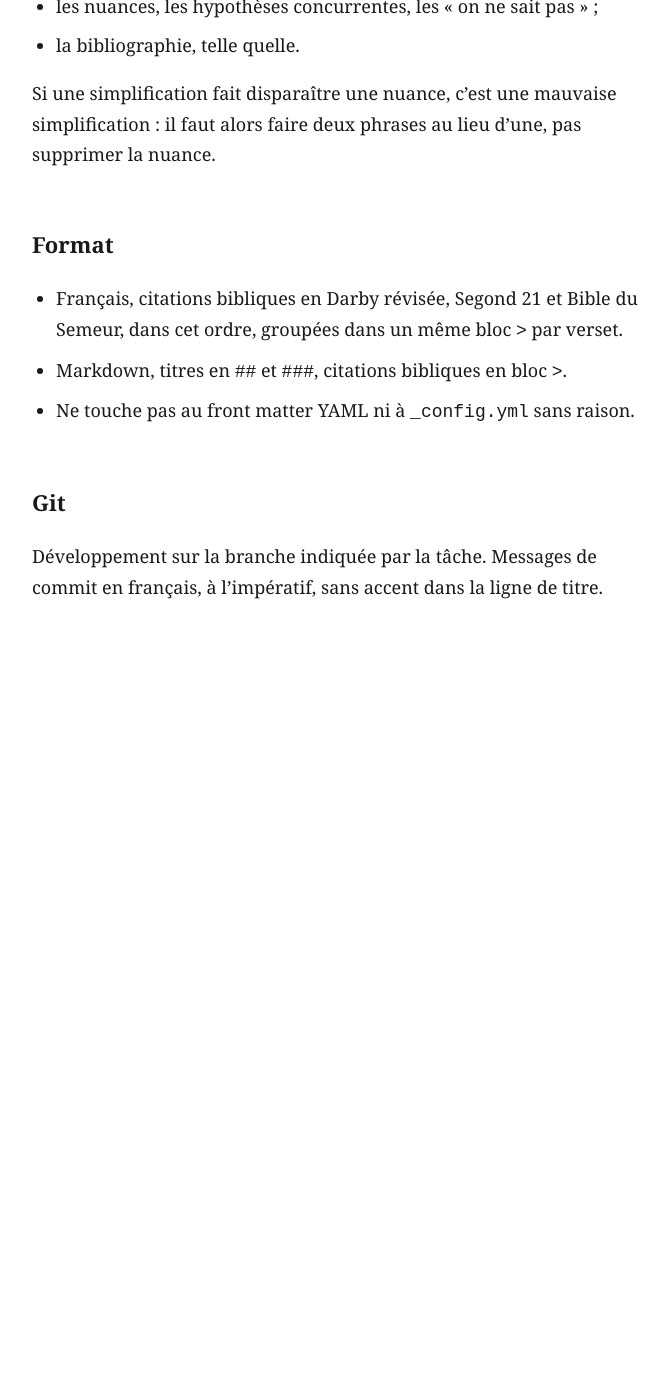
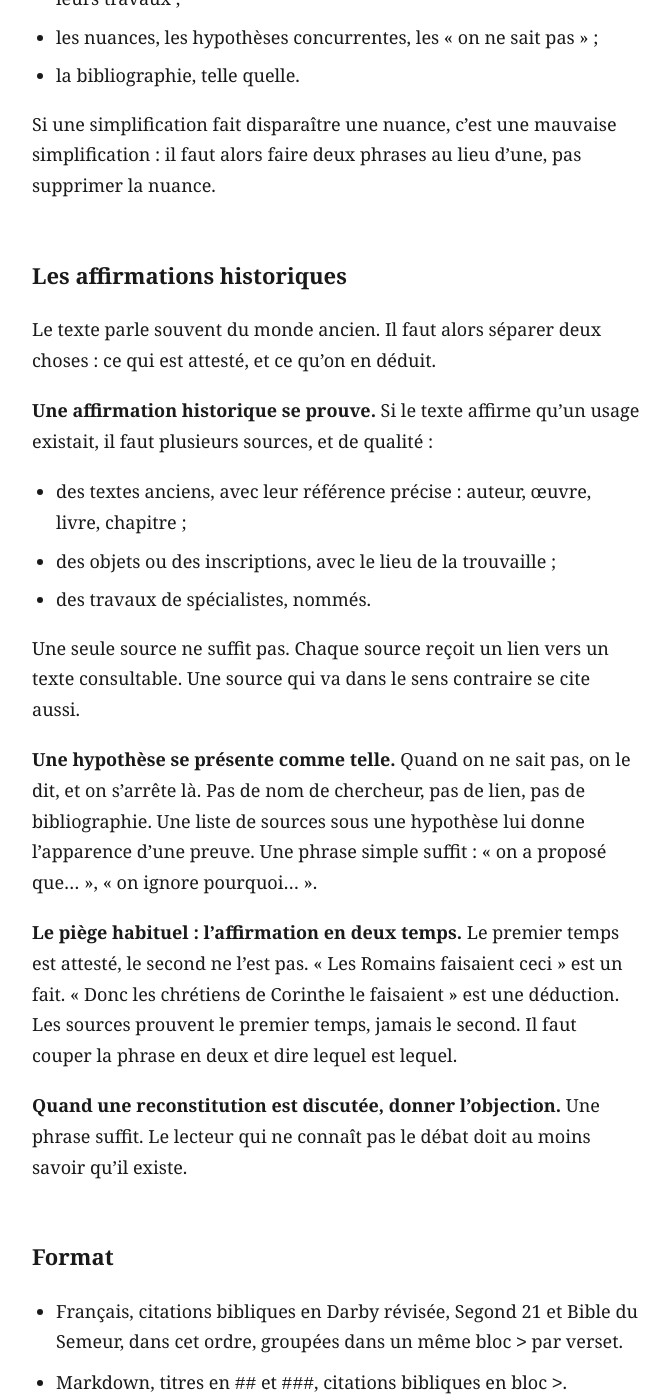
Before and after one commit to arnkoe/1-cor-11, a Jekyll site: the page built from CLAUDE.md, in a window 1280 px wide and 1400 px high, scrolled down 2794 px. Shown: the whole window, without its empty margins (304-974 px from the left). Built offline with Jekyll 4.4.1, drawn with Linux system fonts in a browser that asks for light colours; our own code applies the rules of GitHub Pages for plain Markdown files; before the commit the page ends 3544 px from its top, so only the background shows below that; some of the changed text lies outside the part shown.

Commit message:
Ajouter une regle sur les affirmations historiques
Une affirmation historique demande plusieurs sources de qualite. Une
hypothese se presente comme telle, sans source. Separer le fait atteste
de la deduction qu'on en tire.

```diff
--- a/CLAUDE.md
+++ b/CLAUDE.md
@@ -70,12 +70,40 @@ Simplifier veut dire simplifier la forme, jamais le fond. On garde tout :
 - les références bibliques et leurs numéros de versets ;
 - les termes grecs en italique, avec leur traduction ;
 - les citations d'auteurs anciens et leurs références précises ;
-- les noms de chercheurs et leurs positions ;
+- les noms de chercheurs et leurs positions, quand on s'appuie sur leurs travaux ;
 - les nuances, les hypothèses concurrentes, les « on ne sait pas » ;
 - la bibliographie, telle quelle.
 
 Si une simplification fait disparaître une nuance, c'est une mauvaise simplification :
 il faut alors faire deux phrases au lieu d'une, pas supprimer la nuance.
+
+## Les affirmations historiques
+
+Le texte parle souvent du monde ancien. Il faut alors séparer deux choses : ce qui est
+attesté, et ce qu'on en déduit.
+
+**Une affirmation historique se prouve.** Si le texte affirme qu'un usage existait,
+il faut plusieurs sources, et de qualité :
+
+- des textes anciens, avec leur référence précise : auteur, œuvre, livre, chapitre ;
+- des objets ou des inscriptions, avec le lieu de la trouvaille ;
+- des travaux de spécialistes, nommés.
+
+Une seule source ne suffit pas. Chaque source reçoit un lien vers un texte consultable.
+Une source qui va dans le sens contraire se cite aussi.
+
+**Une hypothèse se présente comme telle.** Quand on ne sait pas, on le dit, et on
+s'arrête là. Pas de nom de chercheur, pas de lien, pas de bibliographie. Une liste de
+sources sous une hypothèse lui donne l'apparence d'une preuve. Une phrase simple
+suffit : « on a proposé que… », « on ignore pourquoi… ».
+
+**Le piège habituel : l'affirmation en deux temps.** Le premier temps est attesté, le
+second ne l'est pas. « Les Romains faisaient ceci » est un fait. « Donc les chrétiens
+de Corinthe le faisaient » est une déduction. Les sources prouvent le premier temps,
+jamais le second. Il faut couper la phrase en deux et dire lequel est lequel.
+
+**Quand une reconstitution est discutée, donner l'objection.** Une phrase suffit. Le
+lecteur qui ne connaît pas le débat doit au moins savoir qu'il existe.
 
 ## Format
 
```
